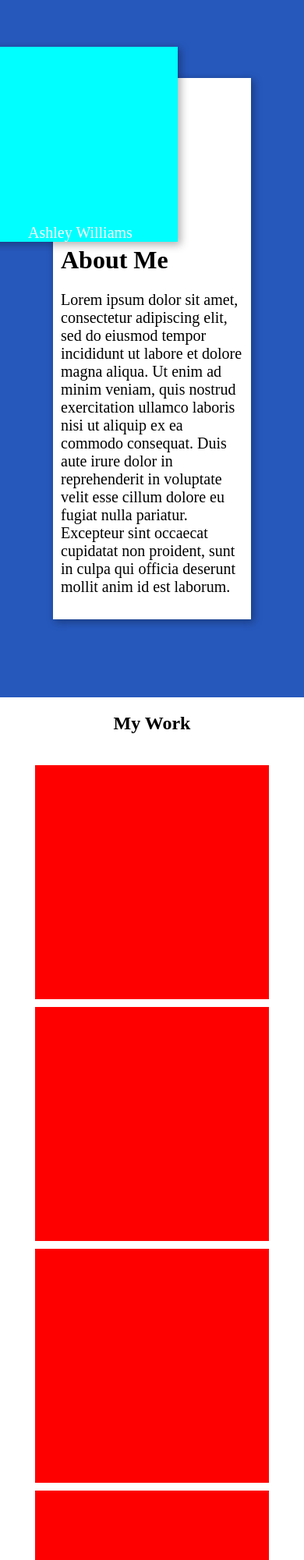
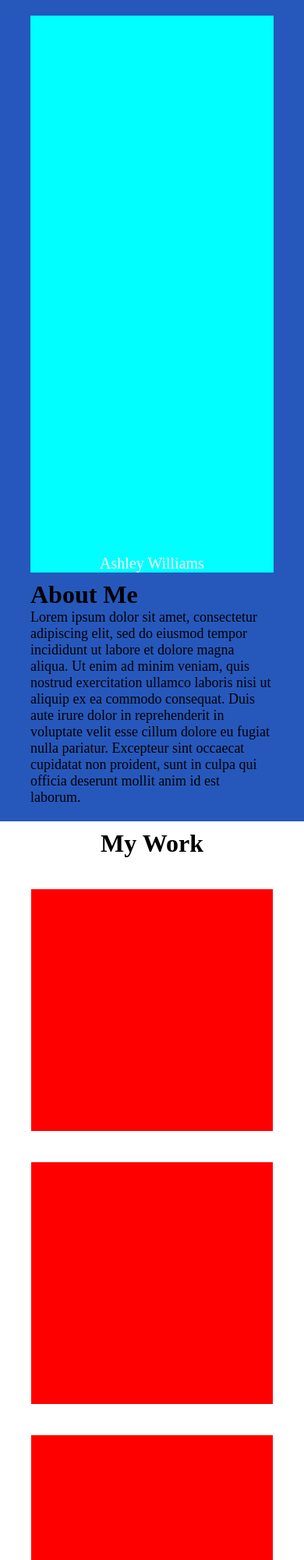
Before and after one commit to TristanTsang/homepage, a plain HTML site: page index.html in a window 390 px wide. Shown: the top 2000 px of the page at 78% size. Drawn offline with Linux system fonts and the light colour scheme.

Commit message:
Finish basic HTML CSS structure

```diff
--- a/index.html
+++ b/index.html
@@ -23,7 +23,7 @@
         <div class="button-row"></div>
       </div>
     </header>
-    <h2>My Work</h2>
+    <h1>My Work</h1>
     <div class="portfolio">
       <div class="portfolio-item"></div>
       <div class="portfolio-item"></div>
@@ -34,7 +34,15 @@
     </div>
 
     <footer>
-      <div class="contact-info"><h3>Contact Me</h3></div>
+      <div class="contact-info">
+        <h3>Contact Me</h3>
+        <p>
+          Lorem ipsum dolor sit amet, consectetur adipiscing elit, sed do
+          eiusmod tempor incididunt ut labore et dolore magna aliqua. Ut enim ad
+          minim veniam, quis nostrud exercitation ullamco laboris nisi ut
+          aliquip ex ea commodo consequat. Duis aute irure dolor in
+        </p>
+      </div>
       <div class="footer-image"></div>
     </footer>
   </body>
--- a/styles.css
+++ b/styles.css
@@ -1,6 +1,5 @@
 body {
   display: flex;
-
   flex-direction: column;
   align-items: center;
   margin: 0px;
@@ -15,12 +14,16 @@ header {
   display: flex;
   flex-direction: column;
   align-items: center;
+
   padding: 100px 0px;
+}
+h3 {
+  font-size: 3.5vh;
 }
 
 .header-box {
-  padding: 10px;
   background-color: white;
+  height: 300px;
   width: 60%;
 }
 .header-image {
@@ -28,47 +31,57 @@ header {
   color: white;
   display: flex;
   align-items: end;
+  justify-content: center;
   font-size: 20px;
-  justify-content: center;
+  justify-self: stretch;
   float: left;
-  width: 250px;
-  height: 250px;
-  margin: 0px -85px -45px 0px;
-  transform: translateX(-100px) translateY(-50px);
+  width: 300px;
+  height: 300px;
+  margin: 0px -70px 0px 0px;
+  transform: translateX(-100px) scale(1.1);
 }
 
+h1 {
+  margin: 10px;
+}
+p {
+  font-size: 2.5vh;
+  margin: 10px;
+}
 .about-me {
-  padding: none;
-  font-size: 20px;
+  padding: 0px;
+  align-items: stretch;
+  font-size: 2.5vh;
 }
 
 .portfolio {
   display: grid;
-  padding: 20px;
-  width: 100%;
-  grid-template-columns: repeat(auto-fill, 300px);
+  padding: 40px;
+  grid-template-columns: repeat(3, 1fr);
   justify-items: center;
   justify-content: center;
-
-  gap: 10px;
+  width: 100%;
+  gap: 40px;
   box-sizing: border-box;
 }
 
 .portfolio-item {
-  width: 300px;
-  height: 300px;
+  justify-self: stretch;
+
   background-color: red;
+  aspect-ratio: 1/1;
 }
 
 .footer-image {
   width: 400px;
-  background-color: white;
+  background-color: aqua;
   height: 200px;
 }
 
 .contact-info {
   width: 50%;
 }
+
 footer {
   width: 100%;
   justify-content: center;
@@ -77,3 +90,84 @@ footer {
   background-color: rgb(38, 88, 188);
   box-sizing: border-box;
 }
+
+/*Tablet*/
+@media (max-width: 1000px) {
+  .header-image {
+    height: 200px;
+    width: 200px;
+    margin: 0px -85px -45px 0px;
+    transform: translateX(-100px) translateY(-50px);
+  }
+
+  .portfolio {
+    grid-template-columns: repeat(2, 1fr);
+  }
+  .about-me {
+    font-size: 18px;
+  }
+  p {
+    font-size: 18px;
+  }
+  h3 {
+    font-size: 24px;
+  }
+}
+
+/*Phone*/
+@media (max-width: 600px) {
+  .header-image {
+    margin: 0px;
+    flex: 1;
+    height: 200px;
+    width: 100%;
+    transform: none;
+  }
+  .floating {
+    box-shadow: none;
+  }
+  p {
+    height: auto;
+  }
+  .header-box {
+    display: flex;
+    flex-direction: column;
+    height: 120vh;
+    background-color: transparent;
+    margin: 0px;
+    padding: 0px;
+    width: 80%;
+  }
+  header {
+    padding: 20px 0px;
+  }
+  h1 {
+    margin: 10px 0px 0px 0px;
+  }
+  p {
+    margin: 0px;
+  }
+  .portfolio {
+    grid-template-columns: 1fr;
+  }
+  footer {
+    align-items: center;
+    width: 100%;
+    padding: 0px;
+    flex-direction: column;
+  }
+  .footer-image {
+    aspect-ratio: 1 / 1;
+    width: 100%;
+    height: auto;
+  }
+  .contact-info {
+    width: auto;
+  }
+  h3 {
+    padding: 10px;
+  }
+  p {
+    padding: 10px;
+  }
+}
```
